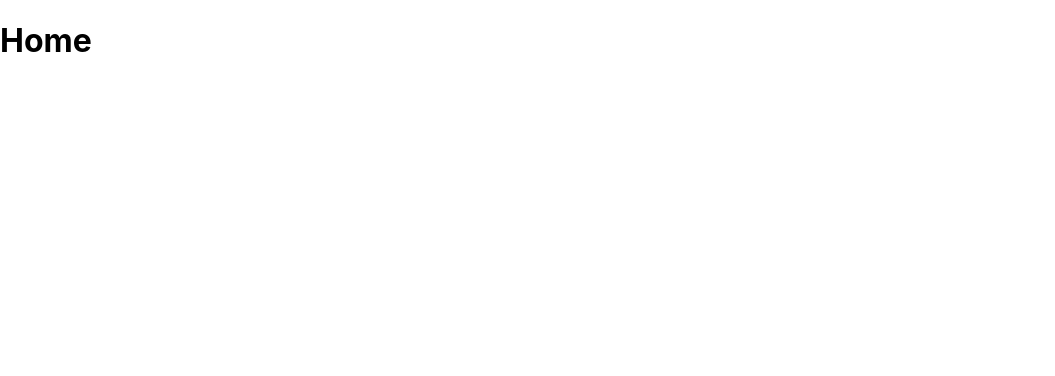
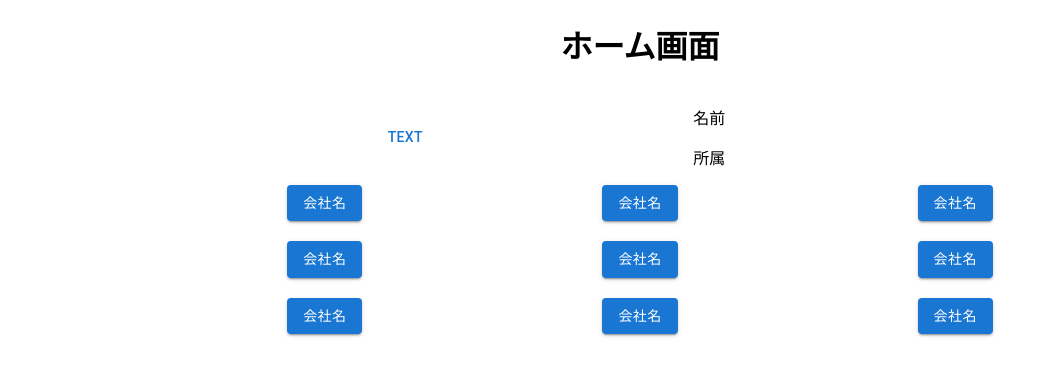
Before and after one commit to ryuryu5121/shu-saku, a React (Create React App) app in the folder frontend/: page / in a window 1280 px wide. Shown: the top 376 px of the page, without its empty margins (0-1055 px from the left). Built offline with nearby package versions, Linux system fonts and the light colour scheme.

Commit message:
create home pages

```diff
--- a/frontend/package.json
+++ b/frontend/package.json
@@ -3,6 +3,11 @@
   "version": "0.1.0",
   "private": true,
   "dependencies": {
+    "@emotion/react": "^11.12.0",
+    "@emotion/styled": "^11.12.0",
+    "@mui/material": "^5.16.4",
+    "@mui/x-date-pickers": "^7.11.0",
+    "@mui/x-date-pickers-pro": "^7.11.0",
     "@testing-library/jest-dom": "^5.17.0",
     "@testing-library/react": "^13.4.0",
     "@testing-library/user-event": "^13.5.0",
@@ -10,6 +15,7 @@
     "@types/node": "^16.18.102",
     "@types/react": "^18.3.3",
     "@types/react-dom": "^18.3.0",
+    "dayjs": "^1.11.12",
     "react": "^18.3.1",
     "react-dom": "^18.3.1",
     "react-router-dom": "^6.25.1",
--- /dev/null
+++ b/frontend/src/components/BasicButton.jsx
@@ -0,0 +1,12 @@
+import Button from '@mui/material/Button';
+
+
+export const BasicButton = () => {
+  return (
+      <Button variant="text">Text</Button>
+  );
+};
+
+
+      {/* <Button variant="contained">Contained</Button>
+      <Button variant="outlined">Outlined</Button> */}
--- /dev/null
+++ b/frontend/src/components/CompanyButton.jsx
@@ -0,0 +1,8 @@
+import Button from '@mui/material/Button';
+
+
+export const CompanyButton = () => {
+  return (
+    <Button variant="contained">会社名</Button>
+  );
+};
--- /dev/null
+++ b/frontend/src/components/SyuCalender.jsx
@@ -0,0 +1,16 @@
+import { DemoContainer, DemoItem } from '@mui/x-date-pickers/internals/demo';
+import { LocalizationProvider } from '@mui/x-date-pickers-pro/LocalizationProvider';
+import { AdapterDayjs } from '@mui/x-date-pickers-pro/AdapterDayjs';
+import { DateRangeCalendar } from '@mui/x-date-pickers-pro/DateRangeCalendar';
+
+export const SyuCalendar = () => {
+  return (
+    <LocalizationProvider dateAdapter={AdapterDayjs}>
+      <DemoContainer components={['DateRangeCalendar', 'DateRangeCalendar']}>
+        <DemoItem >
+          <DateRangeCalendar calendars={1} />
+        </DemoItem>
+      </DemoContainer>
+    </LocalizationProvider>
+  );
+};
--- a/frontend/src/pages/Home.tsx
+++ b/frontend/src/pages/Home.tsx
@@ -1,9 +1,59 @@
 import React from "react";
+import { BasicButton } from "../components/BasicButton";
+import { IconButton } from '@mui/material';
+import { CompanyButton } from "../components/CompanyButton"
+import Stack from '@mui/material/Stack';
+import { SyuCalendar } from "../components/SyuCalender"
+import Grid from '@mui/material/Grid';
 
 export const Home = () => {
     return (
     <div>
-        <h1>Home</h1>
+        <Grid container alignItems= "center" justifyContent = "center">
+            <h1>ホーム画面</h1>
+        </Grid>
+        <Grid container alignItems= "center" justifyContent = "center">
+            <Grid item xs={2}>
+            </Grid>
+            <Grid item xs={3}>
+                <BasicButton />
+            </Grid>
+            <Grid item xs={3}>
+                <p>名前</p>
+                <p>所属</p>
+            </Grid>
+            <Grid item xs={1}>
+            </Grid>
+        </Grid>
+        <Grid container alignItems= "center" justifyContent = "center">
+            <Stack spacing={30} direction="row" alignItems="center">
+                <CompanyButton/>
+                <CompanyButton/>
+                <CompanyButton/>
+            </Stack>
+        </Grid>
+        <br></br>
+        <Grid container alignItems= "center" justifyContent = "center">
+            <Stack spacing={30} direction="row">
+                <CompanyButton/>
+                <CompanyButton/>
+                <CompanyButton/>
+            </Stack>
+        </Grid>
+        <br></br>
+        <Grid container alignItems= "center" justifyContent = "center">
+            <Stack spacing={30} direction="row">
+                <CompanyButton/>
+                <CompanyButton/>
+                <CompanyButton/>
+            </Stack>
+        </Grid>
+        <br></br>
+        <br></br>
+        <br></br>
+        <Grid container alignItems= "center" justifyContent = "center">
+            <SyuCalendar/>
+        </Grid>
     </div>
     );
   };
```
Also changed, not shown: 2 other files (tests, documents, lock files or other folders).
